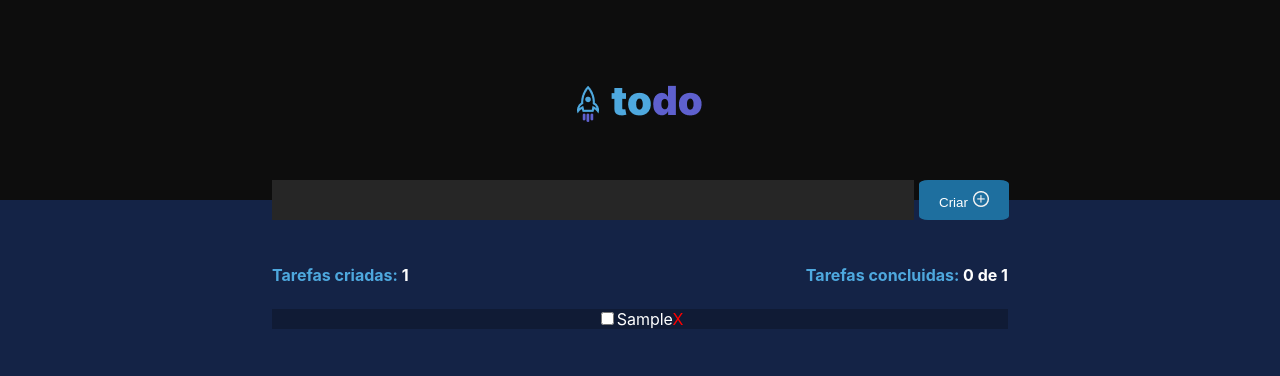
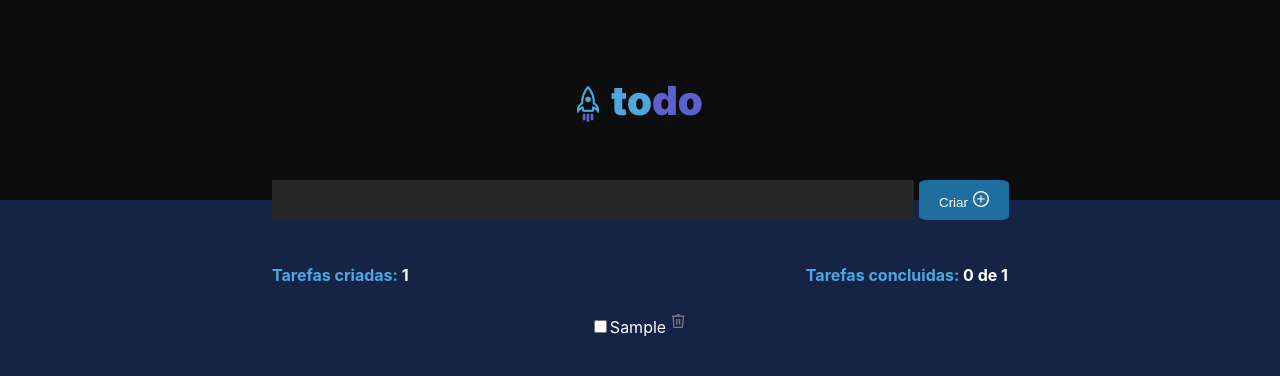
Before and after one commit to joseviniciusb/to-do-list-rocketseat, a React (Create React App) app in the folder to-do-ts/: page / in a window 1280 px wide. Both pictures are taken after typing "Sample" into the empty fields and a click on the button "Criar". Shown: the top 376 px of the page. Built offline with nearby package versions, Linux system fonts and the light colour scheme; the HTML template or start-up script is replaced by a standard one.

Commit message:
style: adicionar icone de lixeira pra excluir task

```diff
--- a/to-do-ts/src/App.tsx
+++ b/to-do-ts/src/App.tsx
@@ -1,6 +1,7 @@
 import "./App.css";
 
 import plusIcon from "./assets/plus-icon.png";
+import trashIcon from "./assets/trash-icon.png"
 
 import React, { useState } from "react";
 import Header from "./components/Header/Header";
@@ -79,7 +80,7 @@
         </div>
 
         {tasks.map((task) => (
-          <div className="Task" key={task.id}>
+          <div className="task" key={task.id}>
             <input
               type="checkbox"
               onChange={() => handleItsDone(task.id)}
@@ -87,9 +88,7 @@
             <span className={task.itsDone ? "riskText" : ""}>
               {task.description}
             </span>
-            <span className="DeleteTask" onClick={() => deleteTask(task.id)}>
-              X
-            </span>
+            <img onClick={() => deleteTask(task.id)}  src={trashIcon}></img>
           </div>
         ))}
       </div>
```
Also changed, not shown: to-do-ts/src/assets/trash-icon.png (added).
